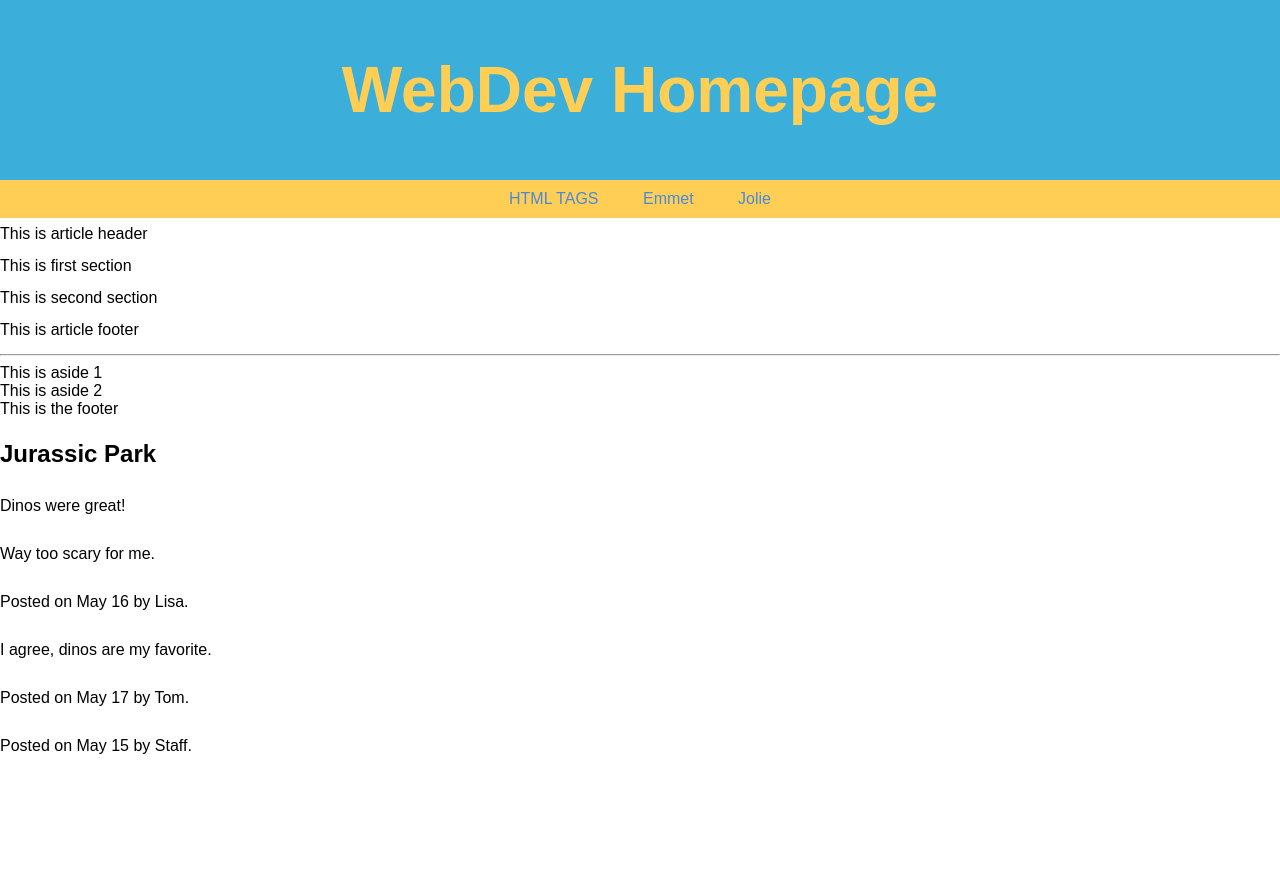
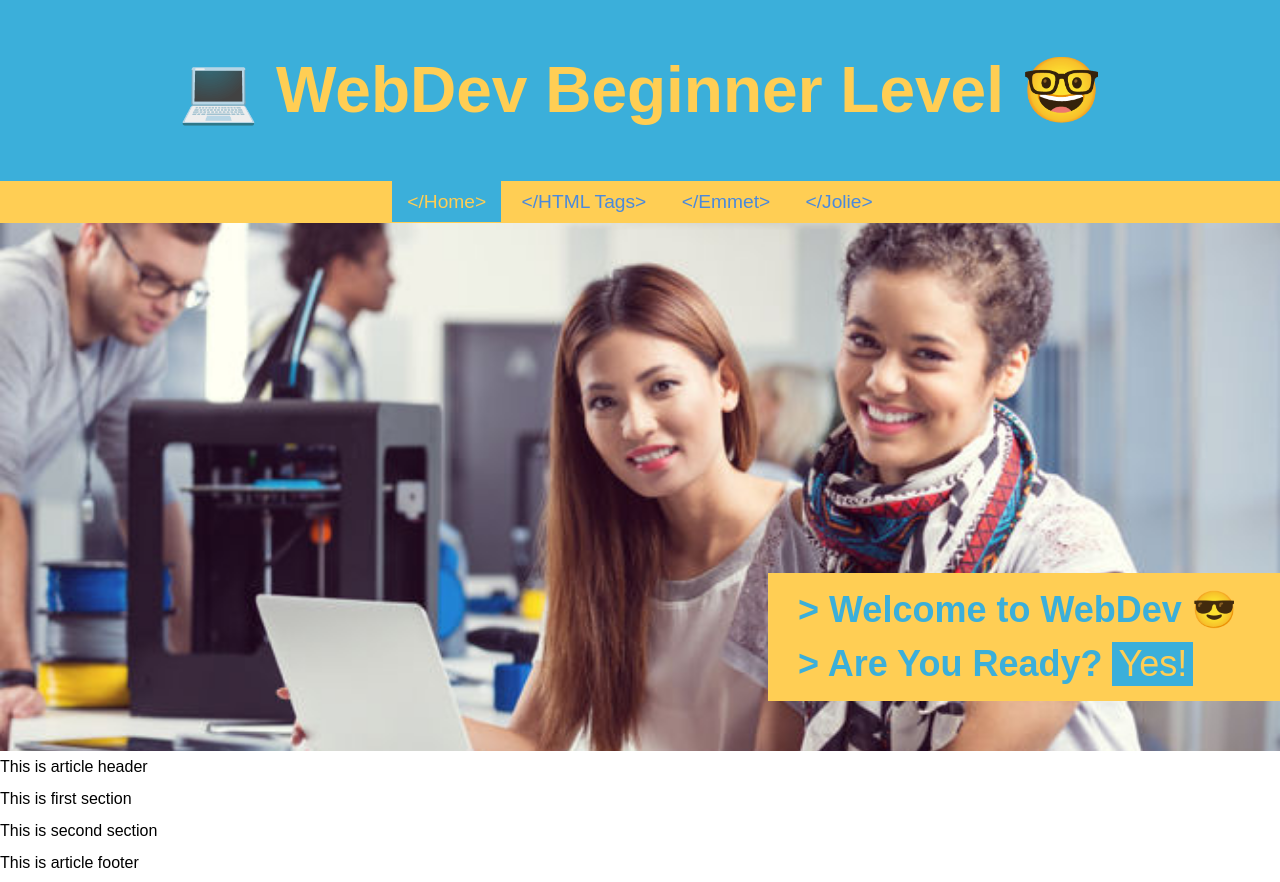
Before and after one commit to ahussein-github/WebDev-Beginner-Level, a plain HTML site: page index.html in a window 1280 px wide. Shown: the top 882 px of the page. Before the commit the page ends 800 px from the top, so only its background shows below. Drawn offline with Linux system fonts and the light colour scheme.

Commit message:
Added background image section

```diff
--- a/index.html
+++ b/index.html
@@ -3,19 +3,44 @@
   <head>
     <meta charset="UTF-8" />
     <meta name="viewport" content="width=device-width, initial-scale=1.0" />
+    <link
+      rel="shortcut icon"
+      href="./assets/icons/html-favicon.png"
+      type="image/x-icon"
+    />
     <link href="styles/myStyles.css" rel="stylesheet" />
-    <title>💻 WebDev Beginner Level 🤓</title>
+    <title>WebDev Beginner Level</title>
   </head>
-
   <body>
-    <header id="myHeader"><h1>WebDev Homepage</h1></header>
-    <nav class="myNav">
-      <ul>
-        <li><a href="./pages/html-tags.html">HTML TAGS</a></li>
-        <li><a href="./pages/emmet.html">Emmet</a></li>
-        <li><a href="./pages/Jolie/jolie.html">Jolie</a></li>
-      </ul>
+    <!-- Header ------------------------------------------------------------->
+    <header>
+      <div id="mainHeader">
+        <h1>
+          💻 WebDev Beginner Level 🤓
+        </h1>
+      </div>
+    </header>
+    <!-- Navigation --------------------------------------------------------->
+    <nav>
+      <div class="mainNav">
+        <ul>
+          <li id="selectedNav"><a href="#">&lt;/Home&gt;</a></li>
+          <li><a href="./pages/html-tags.html">&lt;/HTML Tags&gt;</a></li>
+          <li><a href="./pages/emmet.html">&lt;/Emmet&gt;</a></li>
+          <li><a href="./pages/Jolie/jolie.html">&lt;/Jolie&gt;</a></li>
+        </ul>
+      </div>
     </nav>
+    <!-- Section ----------------------------------------------------------->
+    <section>
+      <div id="bgImage">
+        <h2>
+          &gt Welcome to WebDev 😎 <br />
+          &gt Are You Ready?
+          <button id="yesButton" type="submit">Yes!</button>
+        </h2>
+      </div>
+    </section>
     <article>
       <header>This is article header</header>
       <section>This is first section</section>
--- a/styles/myStyles.css
+++ b/styles/myStyles.css
@@ -1,9 +1,12 @@
-body {
+/* Body Styles */
+body,
+h2 {
   font-family: "Operator Mono", Arial, Helvetica, sans-serif;
-  margin: 0px;
+  margin: 0;
 }
 
-#myHeader {
+/* Page Header Styles */
+#mainHeader {
   color: #ffce54;
   background-color: #3bafda;
   margin: 0px;
@@ -12,44 +15,85 @@ body {
   text-align: center;
 }
 
-/* nav {
-
-} */
-
-.myNav {
-  text-align: center;
-  margin: 0px;
+/* Top Navigation Styles */
+.mainNav {
   background-color: #ffce54;
   text-align: center;
+  font-size: larger;
+  margin: 0px;
 }
 
-.myNav ul {
+.mainNav ul {
   margin: 0;
-  padding: 10px;
+  padding: 10px 15px;
   list-style: none;
 }
 
-.myNav li {
+.mainNav li {
   display: inline;
-  padding: 10px 20px;
+  padding: 10px 15px;
 }
 
-.myNav a {
+.mainNav a {
   color: #4a89dc;
   text-decoration: none;
 }
 
-.myNav li:hover {
+.mainNav li:hover {
   background-color: #3bafda;
   color: #ffce54;
   cursor: pointer;
 }
 
-.myNav li:hover > a {
+.mainNav li:hover > a {
   color: #ffce54;
   text-decoration: none;
 }
 
+#selectedNav,
+#selectedNav > a {
+  background-color: #3bafda;
+  color: #ffce54;
+  cursor: default;
+}
+
+/* Background Image Header */
+#bgImage {
+  background-image: url("../assets/images/developers-bg.jpg");
+  background-size: cover;
+  background-position: center;
+  min-height: 200px;
+  padding-top: 250px;
+  padding-bottom: 50px;
+}
+
+#bgImage h2 {
+  background-color: #ffce54;
+  color: #3bafda;
+  font-size: 36px;
+  line-height: 1.5em;
+  margin-top: 100px;
+  margin-left: 60%;
+  padding: 10px 10px 10px 30px;
+}
+
+#yesButton {
+  background-color: #3bafda;
+  color: #ffce54;
+  font-size: 36px;
+  border-style: none;
+  cursor: pointer;
+}
+
+#yesButton:hover {
+  background-color: #ffce54;
+  color: #3bafda;
+  font-size: 36px;
+  border-style: none;
+  cursor: grab;
+}
+
+/* Other Styles */
 article {
   line-height: 2em;
 }
```
Also changed, not shown: assets/icons/html-favicon.png (added), assets/images/blue-yellow-bg.jpg (added), assets/images/developers-bg.jpg (added).
